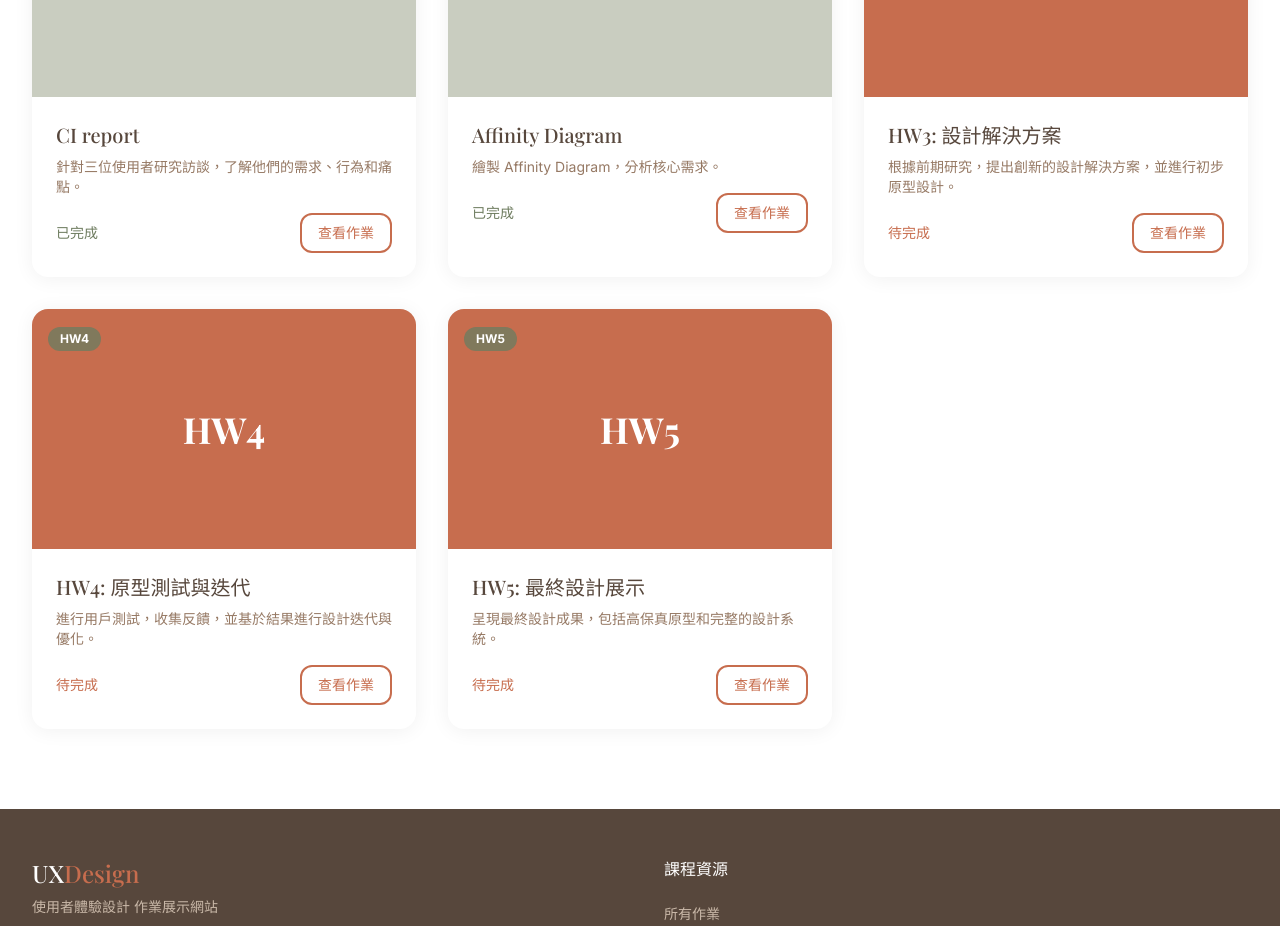
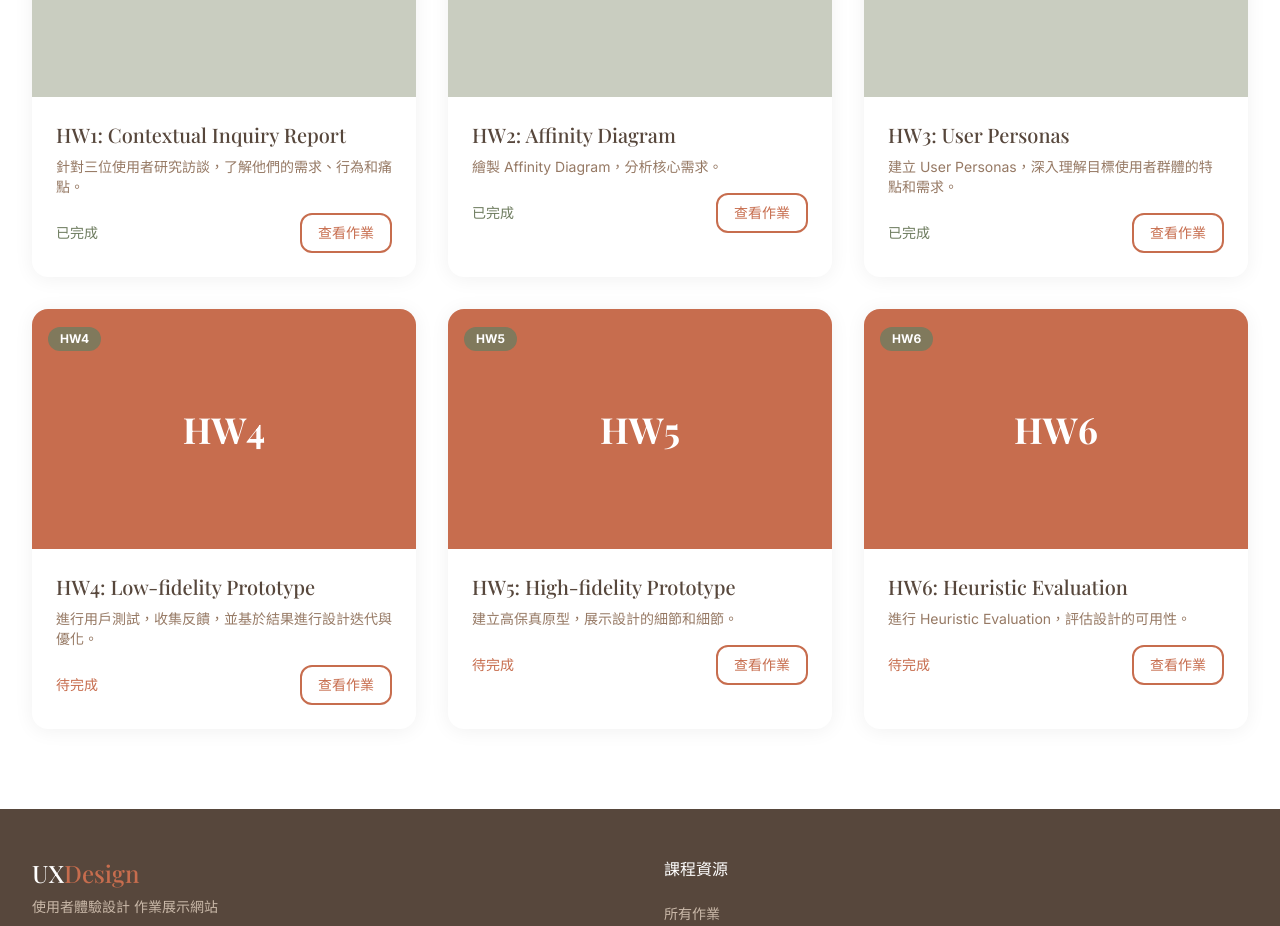
Before and after one commit to NCCU-UIUX/G4_homwork, a React (Vite) app: page / in a window 1280 px wide. Shown: the part 443-1369 px from the top of the page. Built offline with nearby package versions, Linux system fonts and the light colour scheme.

Commit message:
更改HW名字

```diff
--- a/src/components/HomeworkCollection.jsx
+++ b/src/components/HomeworkCollection.jsx
@@ -6,7 +6,7 @@ const homeworks = [
   {
     id: 1,
     number: 1,
-    title: 'CI report',
+    title: 'HW1: Contextual Inquiry Report',
     description: '針對三位使用者研究訪談，了解他們的需求、行為和痛點。',
     link: 'https://docs.google.com/document/d/1v7YsPch3bgEbBd5LktYDhUAtXqHN3iacRB8Fa2dXZ20/edit?usp=sharing',
     status: 'completed'
@@ -14,7 +14,7 @@ const homeworks = [
   {
     id: 2,
     number: 2,
-    title: 'Affinity Diagram',
+    title: 'HW2: Affinity Diagram',
     description: '繪製 Affinity Diagram，分析核心需求。',
     link: 'https://miro.com/app/board/uXjVIDk0EyY=/',
     status: 'completed'
@@ -22,15 +22,15 @@ const homeworks = [
   {
     id: 3,
     number: 3,
-    title: 'HW3: 設計解決方案',
-    description: '根據前期研究，提出創新的設計解決方案，並進行初步原型設計。',
+    title: 'HW3: User Personas',
+    description: '建立 User Personas，深入理解目標使用者群體的特點和需求。',
     link: '#',
-    status: 'pending'
+    status: 'completed'
   },
   {
     id: 4,
     number: 4,
-    title: 'HW4: 原型測試與迭代',
+    title: 'HW4: Low-fidelity Prototype',
     description: '進行用戶測試，收集反饋，並基於結果進行設計迭代與優化。',
     link: '#',
     status: 'pending'
@@ -38,8 +38,16 @@ const homeworks = [
   {
     id: 5,
     number: 5,
-    title: 'HW5: 最終設計展示',
-    description: '呈現最終設計成果，包括高保真原型和完整的設計系統。',
+    title: 'HW5: High-fidelity Prototype',
+    description: '建立高保真原型，展示設計的細節和細節。',
+    link: '#',
+    status: 'pending'
+  },
+  {
+    id: 6,
+    number: 6,
+    title: 'HW6: Heuristic Evaluation',
+    description: '進行 Heuristic Evaluation，評估設計的可用性。',
     link: '#',
     status: 'pending'
   }
```
